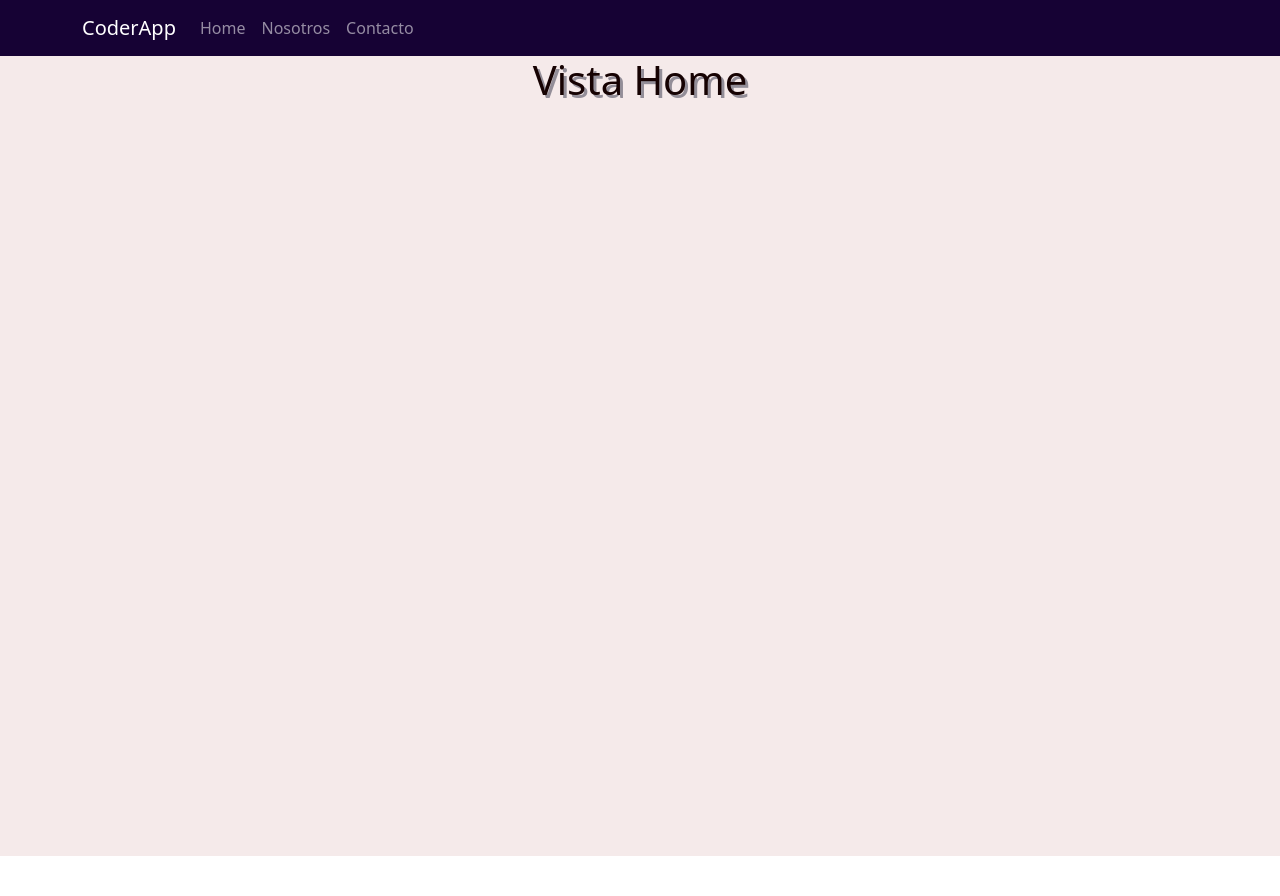
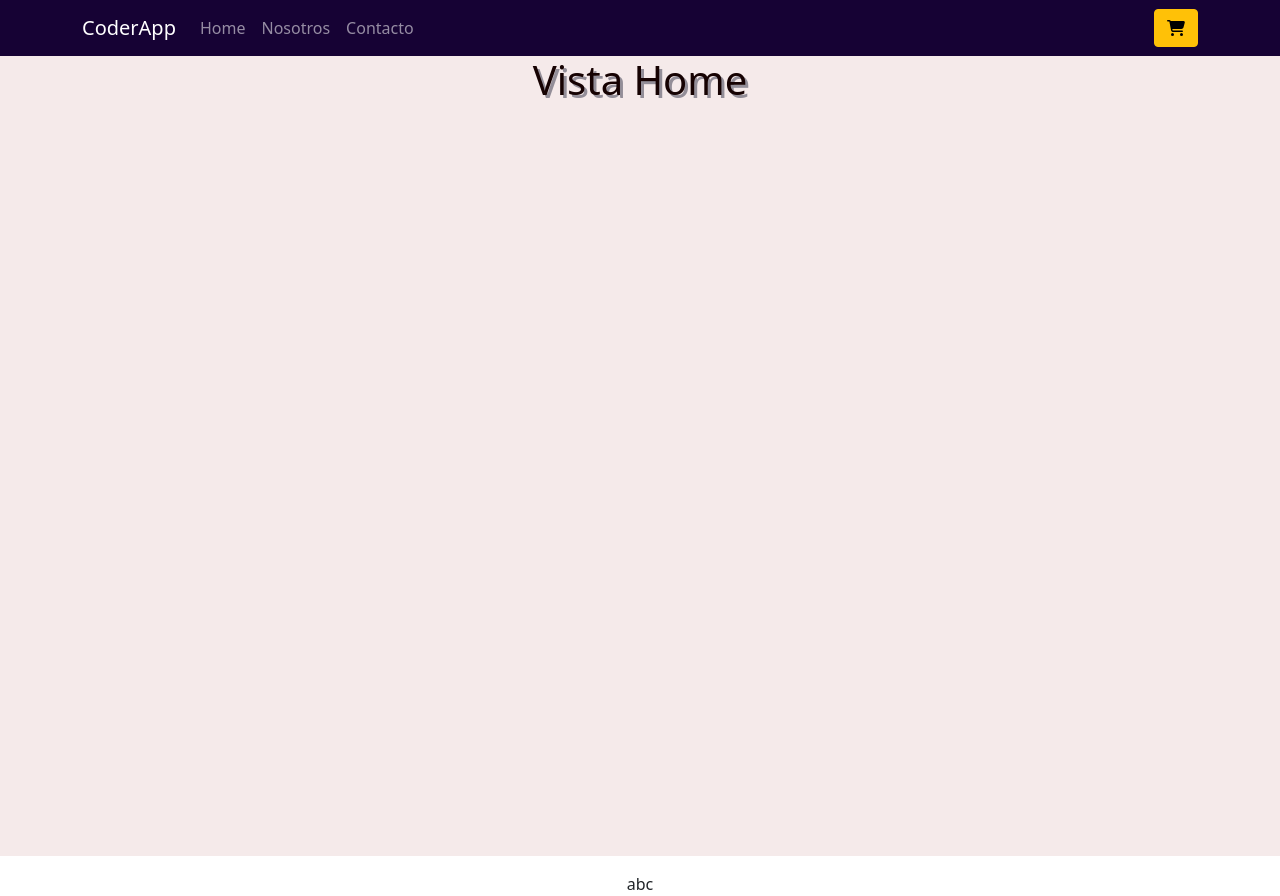
Before and after one commit to alejandrodiaz290/coderapp, a React (Create React App) app: page / in a window 1280 px wide. Before the commit the page ends 856 px from the top, so only its background shows below. Built offline with nearby package versions, Linux system fonts and the light colour scheme.

Commit message:
itemlistcontainer y cartwidget

```diff
--- a/package.json
+++ b/package.json
@@ -15,6 +15,7 @@
     "react-dom": "^18.2.0",
     "react-router-dom": "^6.3.0",
     "react-scripts": "5.0.1",
+    "sass": "^1.53.0",
     "web-vitals": "^2.1.4"
   },
   "scripts": {
--- a/src/App.js
+++ b/src/App.js
@@ -6,6 +6,8 @@ import About from './components/about';
 import Contact from './components/contact';
 import Home from './components/home';
 import NavBarPrueba from './layouts/navbar';
+import ItemListContainer from './components/ItemListContainer';
+import { Navbar } from 'react-bootstrap';
 
 function App() {
   return (
@@ -21,6 +23,9 @@ function App() {
   </Route>
 </Routes>
 </BrowserRouter>
+<Navbar />
+<ItemListContainer greeting={"abc"} />
+
 
     </div>
   );
--- /dev/null
+++ b/src/components/CartWidjet.js
@@ -0,0 +1,15 @@
+import React from "react";
+import { FontAwesomeIcon } from "@fortawesome/react-fontawesome";
+import { faCartShopping } from "@fortawesome/free-solid-svg-icons";
+
+const CartWidget = () => {
+    return(
+    <button className="btn btn-warning ms-auto">
+        <FontAwesomeIcon icon={faCartShopping}></FontAwesomeIcon>
+    </button>
+    );
+
+}
+
+
+export default CartWidget
--- /dev/null
+++ b/src/components/ItemListContainer.js
@@ -0,0 +1,9 @@
+import React from "react";
+
+const ItemListContainer = ({ greeting }) => {
+    return (
+        <div>{greeting}</div>
+    )
+}
+
+    export default ItemListContainer
--- a/src/layouts/navbar.js
+++ b/src/layouts/navbar.js
@@ -1,5 +1,7 @@
 import { Navbar, Nav, Container } from "react-bootstrap"
 import { Outlet, Link } from "react-router-dom"
+import CartWidget from "../components/CartWidjet"
+import ItemListContainer from "../components/ItemListContainer"
 
 const NavBarPrueba = () => {
     return(
@@ -14,6 +16,7 @@ const NavBarPrueba = () => {
                 <Nav.Link as={Link} to="/about">Nosotros</Nav.Link>
                 <Nav.Link as={Link} to="/contact">Contacto</Nav.Link>
             </Nav>
+            <CartWidget/>
             </Navbar.Collapse>
         </Container>
         </Navbar>
```
Also changed, not shown: 1 other file (tests, documents, lock files or other folders).
